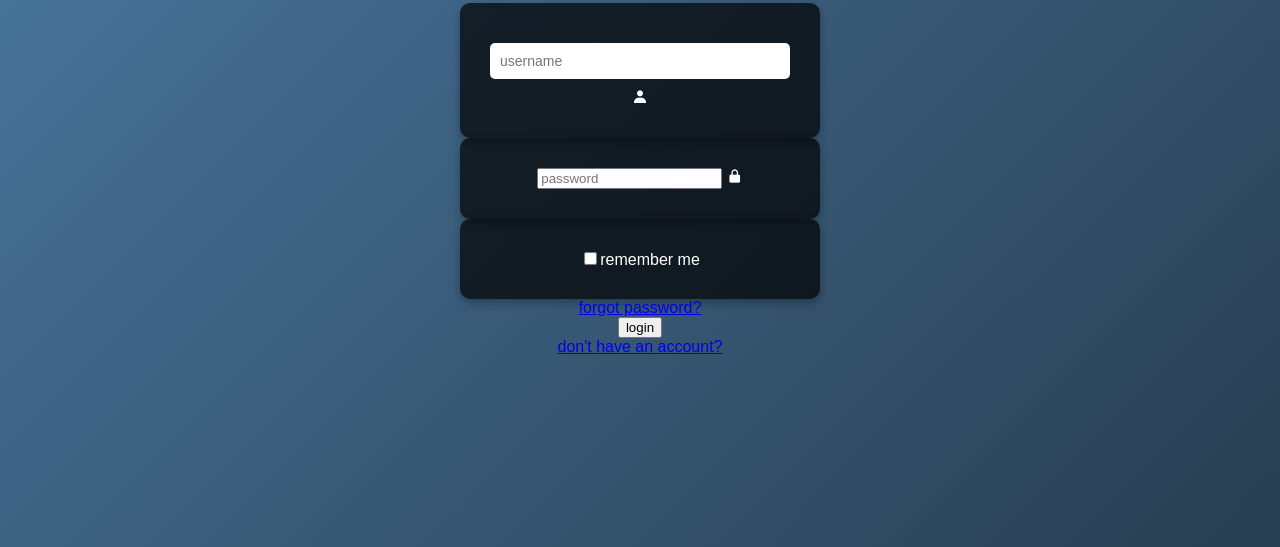
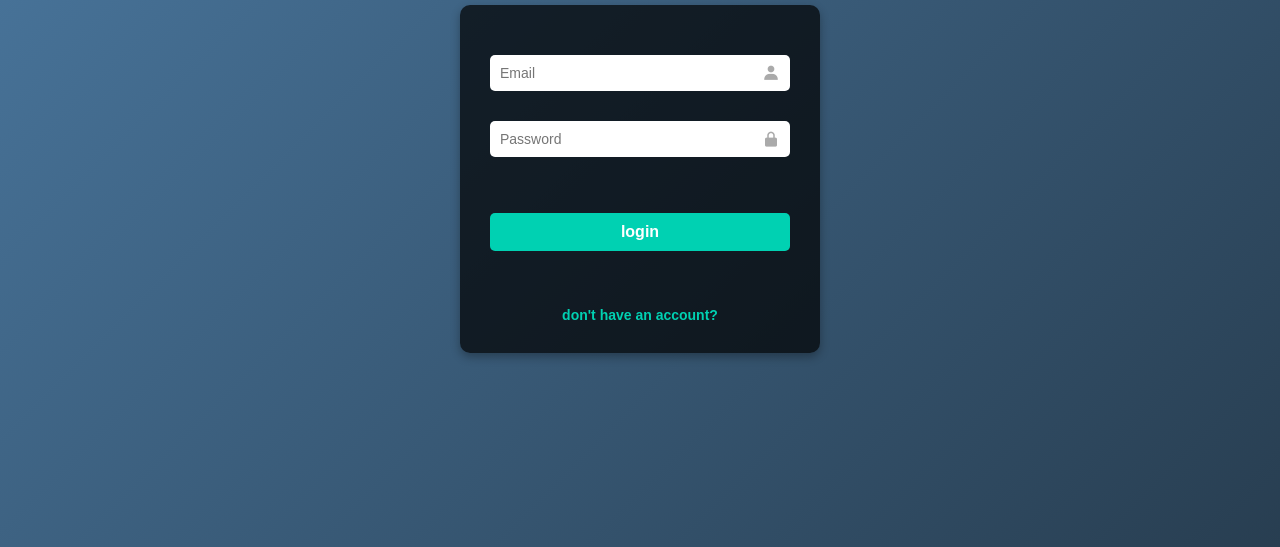
Before and after one commit to Zaka6X/LokedIn-6X, a plain HTML site: page login.html in a window 1280 px wide. Shown: the part 253-800 px from the top of the page. Drawn offline with nearby package versions, Linux system fonts and the light colour scheme.

Commit message:
upgrade login page

```diff
--- a/login.html
+++ b/login.html
@@ -3,39 +3,30 @@
 <head>
     <meta charset="UTF-8">
     <meta name="viewport" content="width=device-width, initial-scale=1.0">
-    <title>locked_in_6X</title>
+    <title>LockedIn 6X - Login</title>
     <link rel="stylesheet" href="style/style.css">
 
     <link href='https://unpkg.com/boxicons@2.1.4/css/boxicons.min.css' rel='stylesheet'>
 </head>
 <body>
-    <div class="center" align="center">
+<div class="center" align="center">
     <h1>Login</h1>
-    <div class="username">
-        <form>
-            <input type="text" placeholder="username" required>
+    <form action="post">
+        <div class="input-container">
             <i class='bx bxs-user'></i>
-        </form>
-    </div>
-        <div class="password">
-          <form>
-
-        <input type="password" placeholder="password" required>
-        <i class='bx bxs-lock-alt' ></i>
-        </form>
-    </div>
-    <div class="remember me">
-        <form>
-            <label></label><input type="checkbox">remember me</label>
-        </form>
-    </div>
-    <div class="forgot password">
-        <a href="#">forgot password?</a>
-    </div>
-    <button type="submit" class="button" >login</button>
-    <div class="inscription">
-        <a href="#"> don't have an account? </a>
-    </div>
+            <input type="text" placeholder="Email" required>
+        </div>
+        <div class="input-container">
+            <i class='bx bxs-lock-alt' ></i>
+            <input type="password" placeholder="Password" required>
+        </div>
+        <br><br>
+        <button type="submit" class="button" >login</button>
+        <br><br><br>
+        <div class="inscription">
+            <a href="inscri.html"> don't have an account? </a>
+        </div>
+    </form>
 </div>
 
 
--- a/style/style.css
+++ b/style/style.css
@@ -32,6 +32,7 @@ form {
 
 /* Input fields */
 form input[type="email"],
+form input[type="password"],
 form input[type="text"],
 form input[type="date"],
 form select {
@@ -75,9 +76,35 @@ form button:hover {
     background: #00bfa5;
 }
 
-/* Dropdown styling */
-form select {
-    background: #fff;
-    color: #333;
+.inscription {
+    margin-top: 20px;
     font-size: 14px;
+    color: #ccc;
+    text-align: center;
 }
+
+.inscription a {
+    color: #00d1b2;
+    text-decoration: none;
+    font-weight: bold;
+    transition: color 0.3s ease;
+}
+
+.inscription a:hover {
+    color: #00bfa5;
+}
+
+.input-container {
+    position: relative;
+    width: 100%;
+    margin: 10px 0;
+}
+
+.input-container i {
+    position: absolute;
+    top: 50%;
+    right: 10px;
+    transform: translateY(-50%);
+    color: #aaa;
+    font-size: 18px;
+}
```
Also changed, not shown: index.html (+24 -0 lines), imagehtml/enseignant.png (added), imagehtml/etudiant.png (added).
